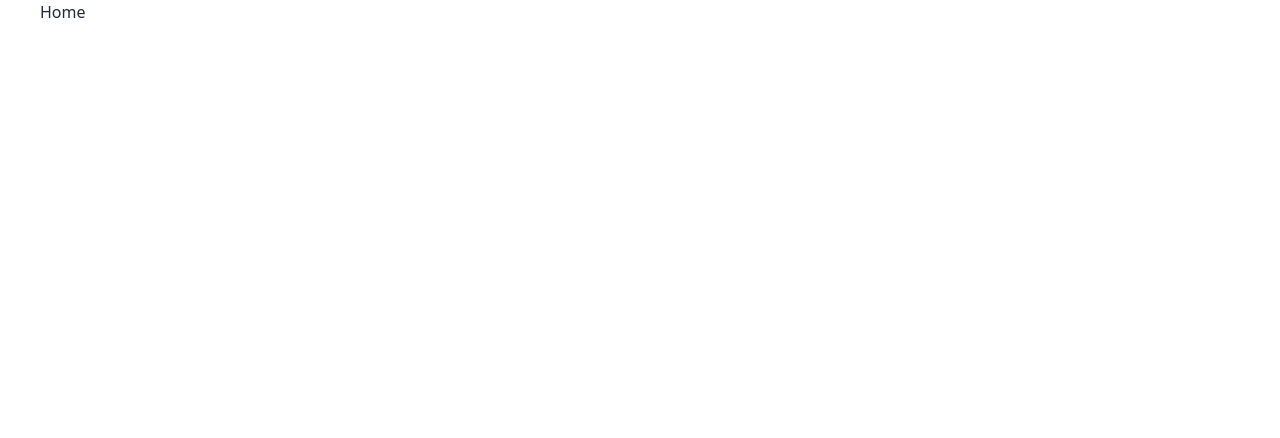
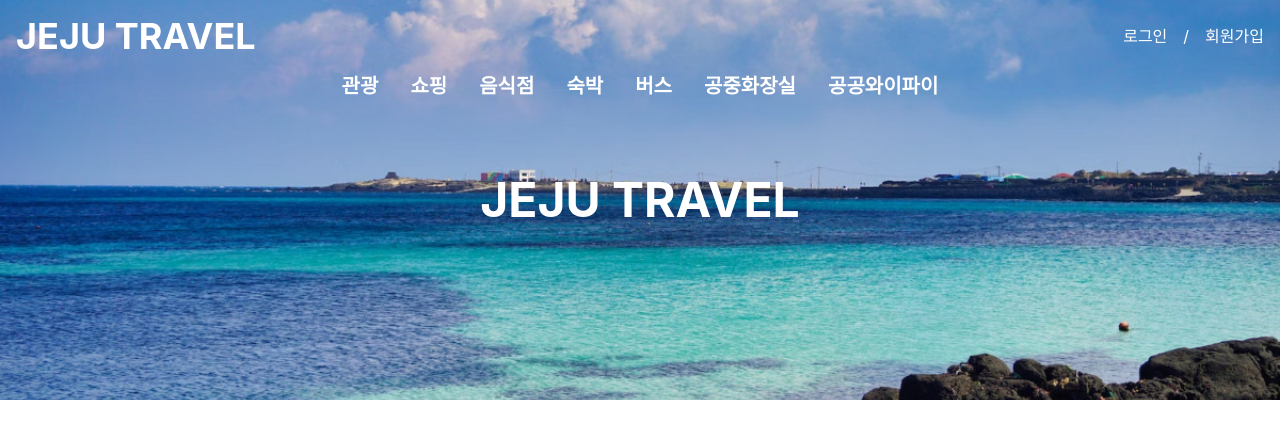
Before and after one commit to JejuTravel/JejuTravel-FE, a React (Vite) app: page / in a window 1280 px wide. Shown: the top 438 px of the page. Built offline with nearby package versions, Linux system fonts and the light colour scheme.

Commit message:
feat: MainBanner, Header 컴포넌트 정의

```diff
--- a/src/App.jsx
+++ b/src/App.jsx
@@ -5,10 +5,10 @@ import Home from "./pages/home";
 
 function App() {
   return (
-    <div className="App w-[1200px] m-auto">
+    <div className="App w-full max-w-none m-auto relative">
       <BrowserRouter>
         <Routes>
-          <Route path="/" element={<Home />}></Route>
+          <Route path="/" element={<Home />} />
         </Routes>
       </BrowserRouter>
     </div>
--- /dev/null
+++ b/src/components/Header.jsx
@@ -0,0 +1,72 @@
+import React, { useState } from "react";
+
+function Header() {
+  const [hoveredItem, setHoveredItem] = useState(null);
+
+  const handleMouseEnter = (item) => {
+    setHoveredItem(item);
+  };
+
+  const handleMouseLeave = () => {
+    setHoveredItem(null);
+  };
+
+  return (
+    <header className="p-4 fixed top-0 left-0 w-full z-10 bg-transparent">
+      <div className="flex flex-col sm:flex-row justify-between items-center mb-4">
+        <div className="text-3xl sm:text-4xl font-bold text-white">
+          JEJU TRAVEL
+        </div>
+        <div className="mt-2 sm:mt-0 flex space-x-4">
+          <a
+            href="#"
+            onMouseEnter={() => handleMouseEnter("login")}
+            onMouseLeave={handleMouseLeave}
+            className={`transition-colors duration-300 ${
+              hoveredItem === "login" ? "text-[#FF4C4C]" : "text-white"
+            }`}
+          >
+            로그인
+          </a>
+          <span className="hidden sm:inline text-white">/</span>
+          <a
+            href="#"
+            onMouseEnter={() => handleMouseEnter("signup")}
+            onMouseLeave={handleMouseLeave}
+            className={`transition-colors duration-300 ${
+              hoveredItem === "signup" ? "text-[#FF4C4C]" : "text-white"
+            }`}
+          >
+            회원가입
+          </a>
+        </div>
+      </div>
+      <nav>
+        <ul className="flex flex-wrap justify-center space-x-8 text-lg md:text-xl font-semibold">
+          {[
+            "관광",
+            "쇼핑",
+            "음식점",
+            "숙박",
+            "버스",
+            "공중화장실",
+            "공공와이파이",
+          ].map((item, index) => (
+            <li
+              key={index}
+              onMouseEnter={() => handleMouseEnter(item)}
+              onMouseLeave={handleMouseLeave}
+              className={`cursor-pointer transition-colors duration-300 ${
+                hoveredItem === item ? "text-[#FF4C4C]" : "text-white"
+              }`}
+            >
+              {item}
+            </li>
+          ))}
+        </ul>
+      </nav>
+    </header>
+  );
+}
+
+export default Header;
--- a/src/index.css
+++ b/src/index.css
@@ -2,3 +2,10 @@
 @tailwind components;
 @tailwind utilities;
 @import "daisyui";
+
+body {
+  margin: 0;
+  font-family: -apple-system, BlinkMacSystemFont, "Segoe UI", "Roboto", "Oxygen",
+    "Ubuntu", "Cantarell", "Fira Sans", "Droid Sans", "Helvetica Neue",
+    sans-serif;
+}
--- /dev/null
+++ b/src/pages/home/components/MainBanner.jsx
@@ -0,0 +1,18 @@
+import React from "react";
+import jejuImage from "../../../assets/jeju.jpg"; // 실제 이미지 경로
+
+function MainBanner() {
+  return (
+    <section className="relative w-full h-[400px] overflow-hidden">
+      <img
+        src={jejuImage}
+        className="absolute top-0 left-0 w-full h-full object-cover"
+      />
+      <h1 className="absolute top-1/2 left-1/2 transform -translate-x-1/2 -translate-y-1/2 text-3xl md:text-5xl font-bold text-white">
+        JEJU TRAVEL
+      </h1>
+    </section>
+  );
+}
+
+export default MainBanner;
--- a/src/pages/home/index.jsx
+++ b/src/pages/home/index.jsx
@@ -1,5 +1,14 @@
+import React from "react";
+import Header from "../../components/Header";
+import MainBanner from "./components/MainBanner";
+
 function Home() {
-  return <div>Home</div>;
+  return (
+    <div className="relative">
+      <MainBanner />
+      <Header />
+    </div>
+  );
 }
 
 export default Home;
```
Also changed, not shown: src/App.css (added), src/assets/jeju.jpg (added).
